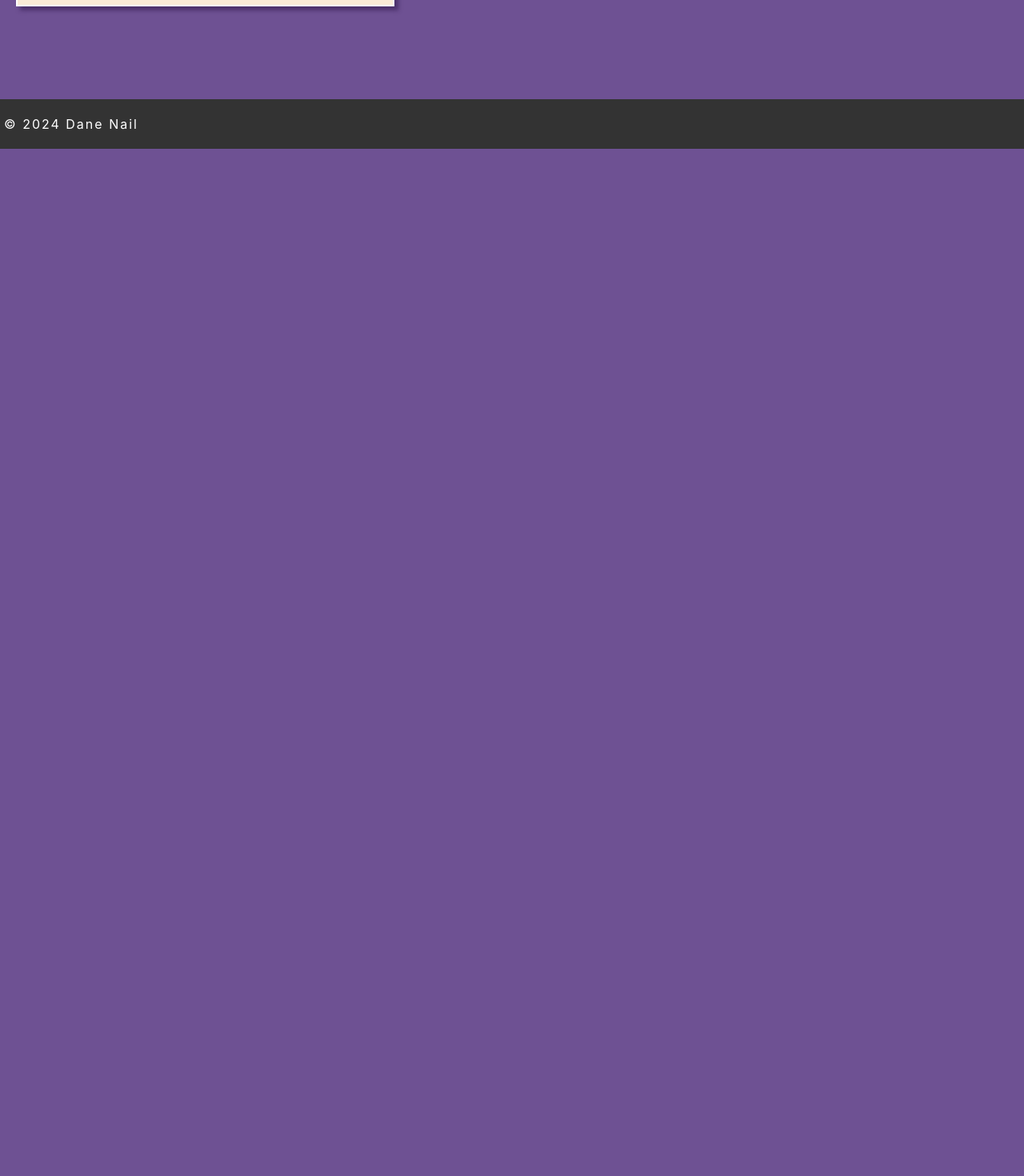
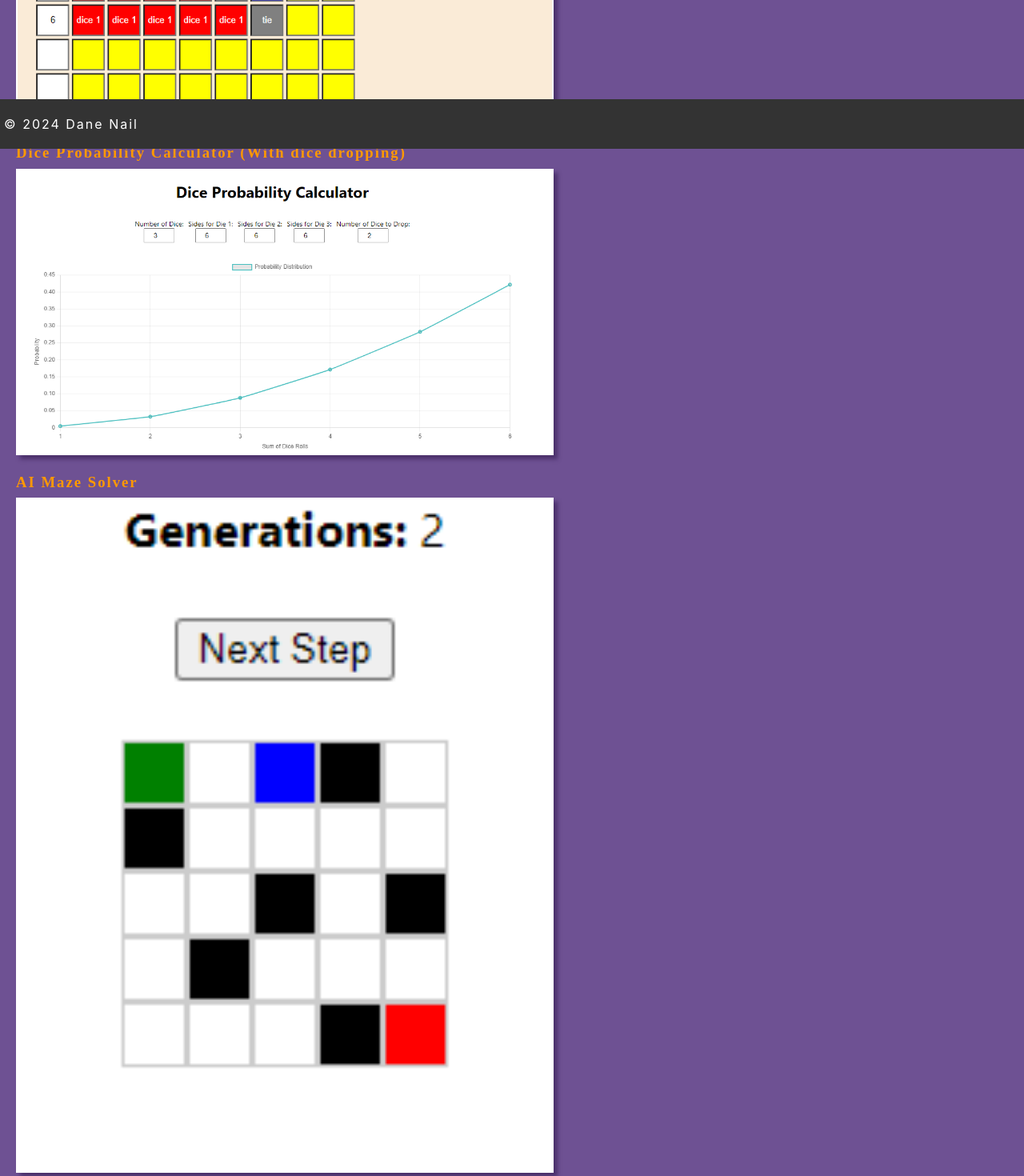
Before and after one commit to Juke02/Juke02.github.io, a React (Create React App) app: page /projects in a window 1280 px wide. Shown: the part 614-2084 px from the top of the page at 80% size. Before the commit the page ends 800 px from the top, so only its background shows below. Built offline with nearby package versions, Linux system fonts and the light colour scheme; a web font is replaced by a local one.

Commit message:
Tweaked wording and added projects

```diff
--- a/src/components/About.js
+++ b/src/components/About.js
@@ -7,7 +7,7 @@ function About() {
       <h2>About me</h2>
       <hr className="divider" />
       <h3>I am currently enrolled in Sage Creek Highschool</h3>
-      <h3>The classes I will take my senior year are:</h3>
+      <h3>The classes that I am currently taking are:</h3>
       <div className="box">
         <h3>Engineering Design and Development</h3>
         <h3>AP Physics 1</h3>
--- a/src/components/Home.js
+++ b/src/components/Home.js
@@ -7,7 +7,7 @@ function Home() {
       <div className="">
         <h2>Home</h2>
         <hr className="divider" />
-        <h3>My name is Dane Nail, I am a soon-to-be senior at Sage Creek Highschool</h3>
+        <h3>My name is Dane Nail, I am a senior at Sage Creek Highschool</h3>
         <h3>This is my personal website, feel free to look around</h3>
         <img src="/image92.png" alt="Me" className="image" />
       </div>
--- a/src/components/Projects.js
+++ b/src/components/Projects.js
@@ -14,6 +14,14 @@ function Projects() {
           <h3>Nontransitive Dice Calculator</h3>
         </a>
         <img src="/dice.png" alt="Dice" className="image" />
+        <a href="https://juke02.github.io/Dice-Probability-Calculator/" target="_blank" rel="noopener noreferrer">
+          <h3>Dice Probability Calculator (With dice dropping)</h3>
+        </a>
+        <img src="/prob.png" alt="Probability" className="image" />
+        <a href="https://juke02.github.io/maze-solver/" target="_blank" rel="noopener noreferrer">
+          <h3>AI Maze Solver</h3>
+        </a>
+        <img src="/maze.png" alt="Maze" className="image" />
       </div>
     </section>
   );
```
Also changed, not shown: public/maze.png (added), public/prob.png (added).
